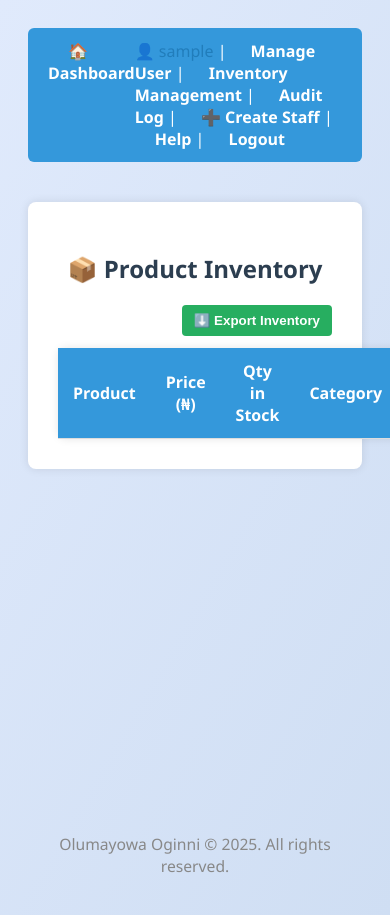
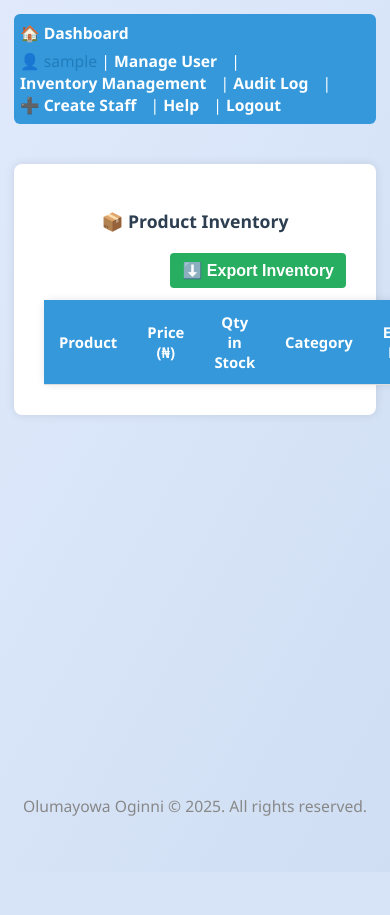
Before and after one commit to mayordagold/SuperMart_Inventory_System, a Flask app: page /inventory in a window 390 px wide; the page is wider, and only the part inside the window is pictured. After the commit the page ends 816 px from the top of that part, so only its background shows below. Run offline with Flask 3, Linux system fonts and the light colour scheme; the visitor is signed in with stand-in values (Sample User, id 1); data that the repository does not hold is empty; some libraries are stand-ins or nearby versions.

Commit message:
includes enhance media queries for screens 480px and 375px wide

```diff
--- a/static/styles.css
+++ b/static/styles.css
@@ -111,6 +111,79 @@ body {
   .dashboard-cards {
     flex-direction: column;
     align-items: center;
+  }
+}
+
+/* 📱 Extra mobile responsiveness */
+@media (max-width: 480px) {
+  body, .login-bg {
+    padding: 6px !important;
+  }
+  .navbar {
+    flex-direction: column;
+    padding: 8px 6px;
+    font-size: 0.98rem;
+    gap: 6px;
+  }
+  .form-box, .sell-form, .cart-section {
+    padding: 12px 4px 10px 4px;
+    max-width: 99vw;
+    margin: 12px auto;
+    box-shadow: 0 0 6px rgba(0,0,0,0.08);
+  }
+  .form-title {
+    font-size: 1.1rem;
+  }
+  input, select, button, .submit-btn {
+    font-size: 1rem;
+    padding: 7px;
+  }
+  .tiles {
+    grid-template-columns: 1fr;
+    gap: 10px;
+    padding: 10px 2px 6px 2px;
+  }
+  .tile {
+    font-size: 1rem;
+    padding: 12px 0;
+  }
+  .styled-table, .transaction-table {
+    width: 100% !important;
+    font-size: 0.93rem;
+    padding: 0;
+  }
+  .dashboard-cards {
+    gap: 10px;
+  }
+  .card {
+    width: 98vw;
+    padding: 14px 4px 10px 4px;
+    font-size: 0.98rem;
+  }
+  .page-title, h2, h3 {
+    font-size: 1.1rem;
+  }
+  .navbar a {
+    margin-left: 0;
+    margin-right: 10px;
+    display: inline-block;
+  }
+}
+
+@media (max-width: 375px) {
+  .form-box, .sell-form, .cart-section, .card {
+    padding: 6px 2px 6px 2px;
+    font-size: 0.92rem;
+  }
+  .navbar {
+    font-size: 0.93rem;
+  }
+  .tile {
+    font-size: 0.93rem;
+    padding: 8px 0;
+  }
+  .page-title, h2, h3 {
+    font-size: 1rem;
   }
 }
 
```
